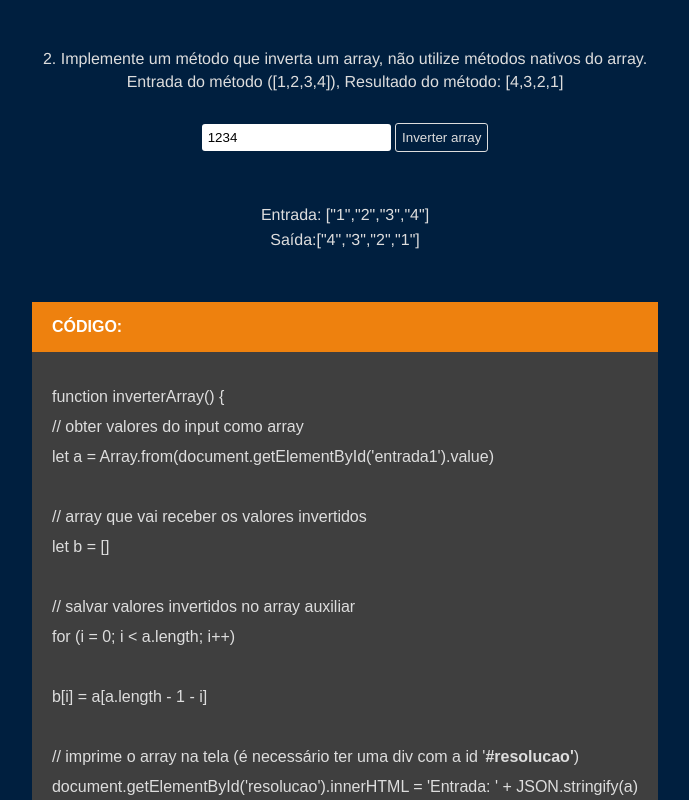
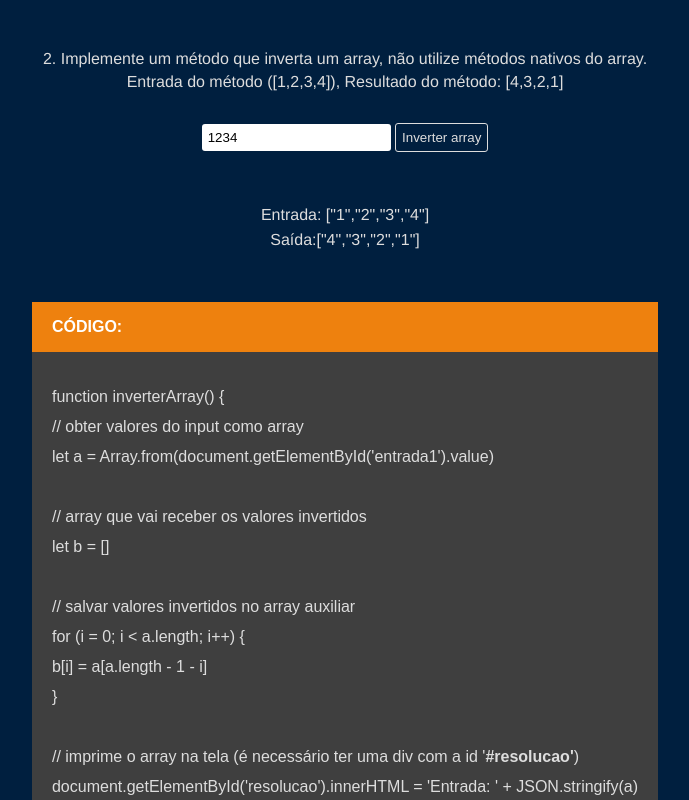
Before and after one commit to oiesc/ExerciciosResolvidosemJS, a plain HTML site: page exercicios/02.html in a window 1280 px wide. Both pictures are taken after a click on the button "Inverter array". Shown: the top 800 px of the page, without its empty margins (295-984 px from the left). Drawn offline with Linux system fonts and the light colour scheme.

Commit message:
Update 02.html

```diff
--- a/exercicios/02.html
+++ b/exercicios/02.html
@@ -14,9 +14,9 @@
 			let b = []
 
 			// salvar valores invertidos no array auxiliar
-			for (i = 0; i < a.length; i++)
-
+			for (i = 0; i < a.length; i++) {
 				b[i] = a[a.length - 1 - i]
+			}
 
 			// imprime os arrays na tela
 			document.getElementById('codigo').classList.remove('oculto')
@@ -49,9 +49,9 @@
 				let b = []
 
 				// salvar valores invertidos no array auxiliar
-				for (i = 0; i < a.length; i++)
-
-				b[i] = a[a.length - 1 - i]
+				for (i = 0; i < a.length; i++) {
+					b[i] = a[a.length - 1 - i]
+				}
 
 				// imprime o array na tela (é necessário ter uma div com a id '<b>#resolucao'</b>)
 				document.getElementById('resolucao').innerHTML = 'Entrada: ' + JSON.stringify(a)
```
